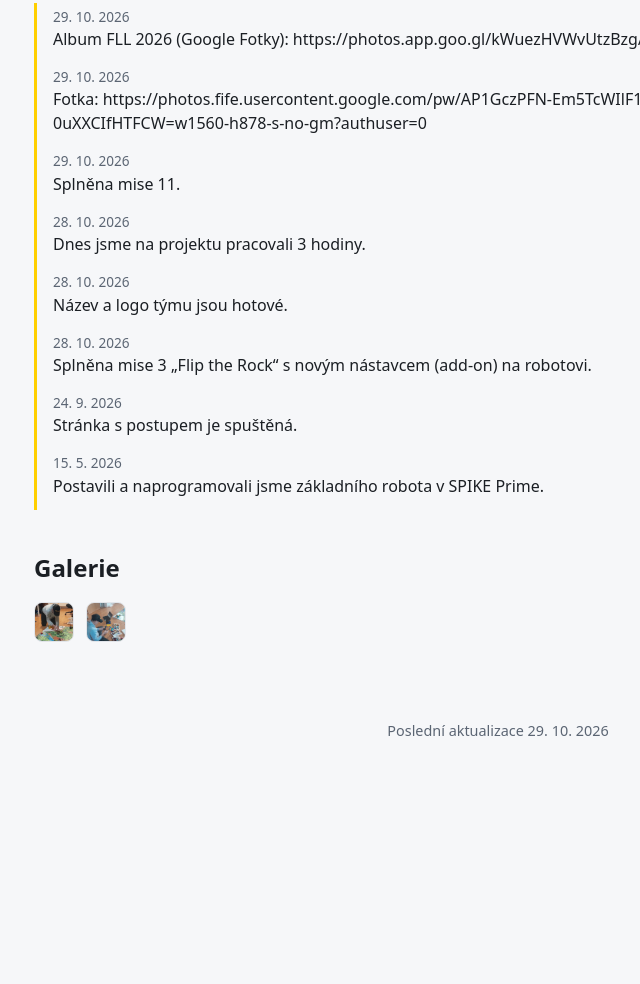
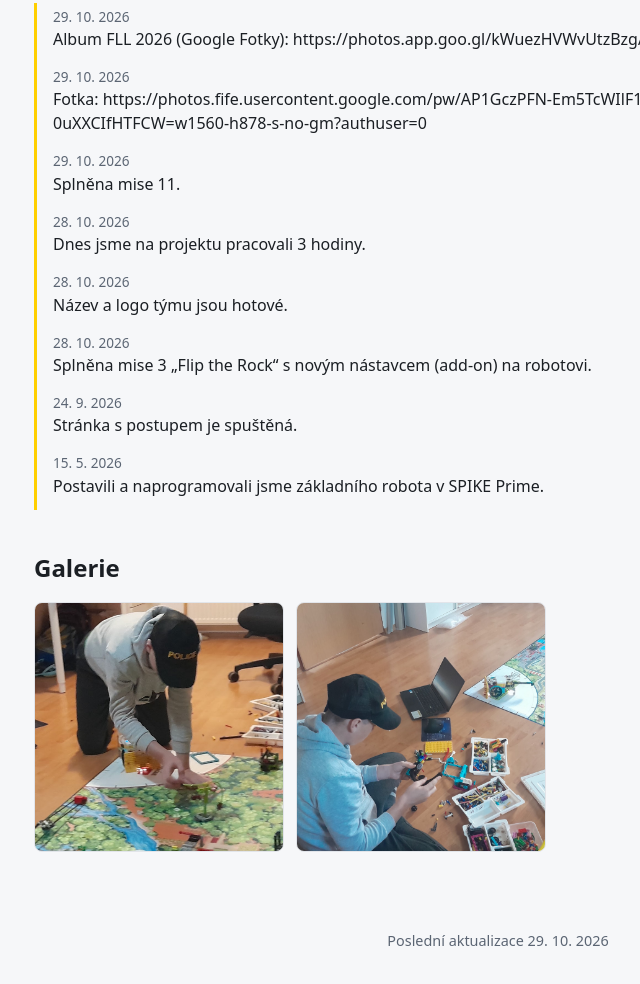
Before and after one commit to mir333/fll-2027, a website: page public/index.html in a window 1280 px wide. Shown: the part 1356-2340 px from the top of the page, without its empty margins (142-782 px from the left). Before the commit the page ends 2144 px from the top, so only its background shows below. Drawn offline with Linux system fonts and the light colour scheme.

Commit message:
Enlarge gallery thumbnails to 250x250 squares
Co-Authored-By: Claude Sonnet 5 <noreply@anthropic.com>

```diff
--- a/public/styles.css
+++ b/public/styles.css
@@ -74,12 +74,12 @@ section + section { margin-top: 2.5rem; }
 .card li.done { color: var(--muted); }
 .card li.done span { text-decoration: line-through; }
 
-.gallery { display: grid; gap: .75rem; grid-template-columns: repeat(auto-fill, 40px); justify-content: start; }
+.gallery { display: grid; gap: .75rem; grid-template-columns: repeat(auto-fill, 250px); justify-content: start; }
 .gallery figure { margin: 0; }
 .gallery img {
   display: block;
-  width: 40px;
-  height: 40px;
+  width: 250px;
+  height: 250px;
   aspect-ratio: 1 / 1;
   object-fit: cover;
   border-radius: 8px;
```
